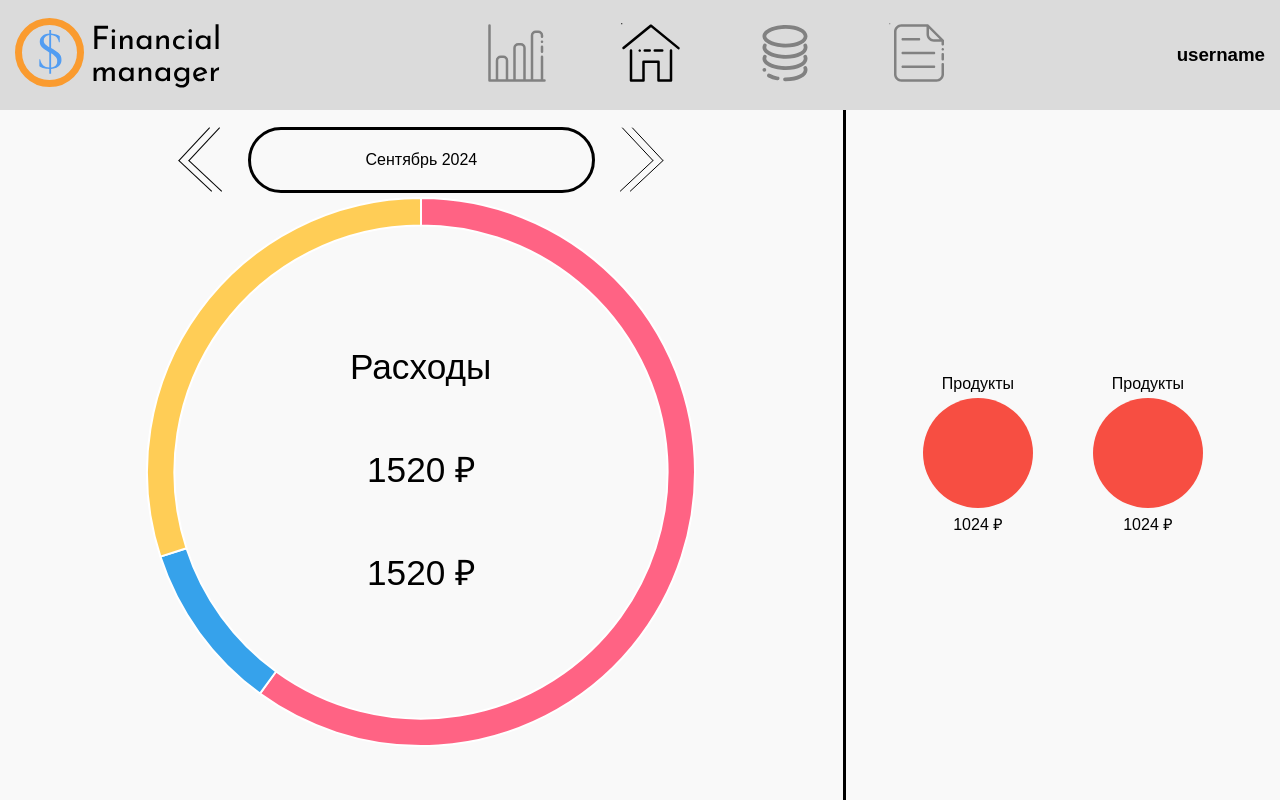
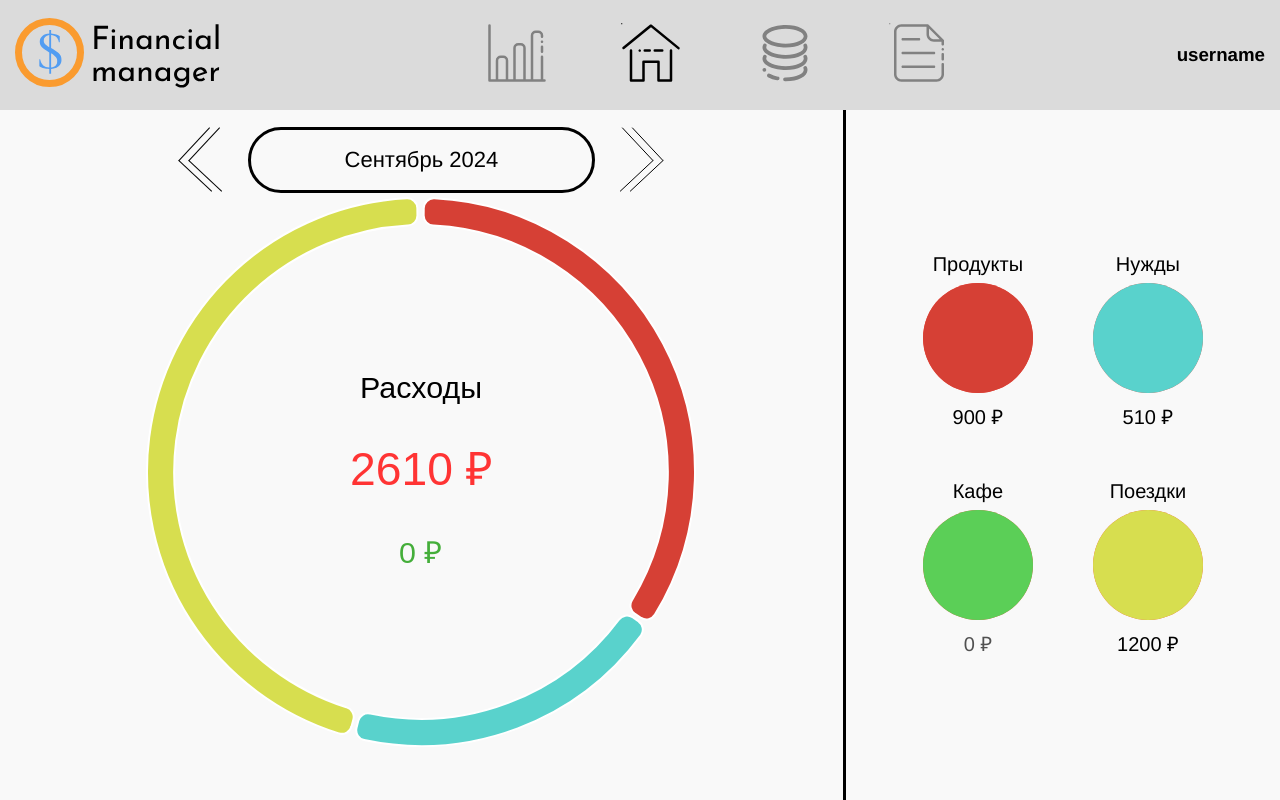
Before and after one commit to dedmaksim03/uiux, a React (Vite) app: page /home in a window 1280 px wide. Built offline with nearby package versions, Linux system fonts and the light colour scheme.

Commit message:
working with css, diagram + categories is working

```diff
--- a/src/components/Category/category.module.css
+++ b/src/components/Category/category.module.css
@@ -14,9 +14,18 @@
 
 .name_category {
   margin: 0;
-  margin-bottom: 5px;
+  margin-bottom: 7px;
+  font-size: 20px;
 }
 .sum_category {
   margin: 0;
-  margin-top: 5px;
+  margin-top: 10px;
+  font-size: 20px;
 }
+
+.sum_category_zero {
+  margin: 0;
+  margin-top: 10px;
+  font-size: 20px;
+  color: rgb(81, 81, 81);
+}
--- a/src/components/Category/index.tsx
+++ b/src/components/Category/index.tsx
@@ -1,11 +1,20 @@
 import style from './category.module.css';
 
-const index = () => {
+interface category {
+  category_name: string,
+  category_cost: number,
+  category_color: string
+}
+
+const index = ({category_name, category_cost, category_color} : category) => {
   return (
     <div className={style.category_container}>
-      <p className={style.name_category}> Продукты </p>
-      <div className={style.category}></div>
-      <p className={style.sum_category}> 1024 ₽</p>
+      <p className={style.name_category}> {category_name} </p>
+      <div className={style.category}>
+        <div style={{height: '100%', width: '100%', borderRadius: '100%', backgroundColor: category_color}}>
+        </div>
+      </div>
+      <p className={category_cost != 0 ? style.sum_category : style.sum_category_zero}> {category_cost} ₽</p>
     </div>
   );
 };
--- a/src/components/MainDiagram/index.tsx
+++ b/src/components/MainDiagram/index.tsx
@@ -1,48 +1,27 @@
 import style from './maindiagram.module.css';
 import { Doughnut } from 'react-chartjs-2';
 import 'chart.js/auto'
-// import Chart from 'chart.js/auto';
-// import 'chartjs-plugin-labels'; // Импортируем плагин
 
-const index = () => {
-  // Chart.register({
-  //   id: 'customPluginName',
-  //   beforeDraw: function(chart) {
-  //     const width = chart.width,
-  //         height = chart.height,
-  //         ctx = chart.ctx;
+interface data {
+  data_relation: Array<number>,
+  data_color: Array<string>,
+  data_names: Array<string>
+}
 
-  //     ctx.restore();
-  //     const fontSize = (height / 114).toFixed(2);
-  //     ctx.font = fontSize + "em sans-serif";
-  //     ctx.textBaseline = "middle";
-
-  //     const text = "75%",
-  //         textX = Math.round((width - ctx.measureText(text).width) / 2),
-  //         textY = height / 2;
-
-  //     ctx.fillText(text, textX, textY);
-  //     ctx.save();
-  //   }
-  // });
+const index = ({data_relation, data_color, data_names}: data) => {
+  let all_income = 0
+  data_relation.forEach((element) => all_income += element)
   return (
     <div className={style.diagram_container}>
       <div className={style.inner_diagram_container}>
       <Doughnut width={550} height={550} data={{
-                  labels: [
-                    'Red',
-                    'Blue',
-                    'fsdf', 'sdfsf'
-                  ],
+                  labels: data_names,
                   datasets: [{
-                    label: 'My First Dataset',
-                    data: [300, 50, 150],
-                    backgroundColor: [
-                      'rgb(255, 99, 132)',
-                      'rgb(54, 162, 235)',
-                      'rgb(255, 205, 86)'
-                    ],
-                    hoverOffset: 4
+                    data: data_relation,
+                    backgroundColor: data_color,
+                    hoverOffset: 4,
+                    borderRadius: 10,
+                    spacing: 5
                   }],
                 }}
                 options={
@@ -63,26 +42,34 @@ const index = () => {
                         ctx = chart.ctx;
 
                     ctx.restore();
-                    const fontSize = (height / 250).toFixed(2);
+
+                    const fontSize = (height / 290).toFixed(2);
                     ctx.font = fontSize + "em sans-serif";
                     ctx.textBaseline = "middle";
+                    const text = "Расходы",
+                    textX = Math.round((width - ctx.measureText(text).width) / 2),
+                    textY = height / 2 - height/4 + height/10;
+                    ctx.fillStyle = "rgba(0, 0, 0, 1)";
+                    ctx.fillText(text, textX, textY);
 
-                    const text = "Расходы",
-                        textX = Math.round((width - ctx.measureText(text).width) / 2),
-                        textY = height / 2 - height/4 + height/16;
+                    const fontSize_middle = (height / 190).toFixed(2);
+                    ctx.font = fontSize_middle + "em sans-serif";
+                    const text_middle = all_income + " ₽",
+                    text2X = Math.round((width - ctx.measureText(text_middle).width) / 2),
+                    text2Y = height / 2;
+                    ctx.fillStyle = "rgba(255, 52, 52, 1)";
+                    ctx.fillText(text_middle, text2X, text2Y);
 
-                    const text_2 = "1520 ₽",
-                    text2X = Math.round((width - ctx.measureText(text_2).width) / 2),
-                    text2Y = height / 2;
+                    const fontSize_bottom = (height / 290).toFixed(2);
+                    ctx.font = fontSize_bottom + "em sans-serif";
+                    const text_3 = "0 ₽",
+                    text3X = Math.round((width - ctx.measureText(text_3).width) / 2),
+                    text3Y = height/2 + height/4 - height/10;
+                    ctx.fillStyle = "rgba(68, 174, 58, 1)";
+                    ctx.fillText(text_3, text3X, text3Y);
 
-                    const text_3 = "1520 ₽",
-                    text3X = Math.round((width - ctx.measureText(text_3).width) / 2),
-                    text3Y = height/2 + height/4 - height/16;
+                    ctx.save();
 
-                    ctx.fillText(text, textX, textY);
-                    ctx.fillText(text_2, text2X, text2Y);
-                    ctx.fillText(text_3, text3X, text3Y);
-                    ctx.save();
                   }
                 }
               ]}
--- a/src/components/Slider/slider.module.css
+++ b/src/components/Slider/slider.module.css
@@ -12,4 +12,5 @@
   align-items: center;
   margin-right: 5%;
   margin-left: 5%;
+  font-size: 22px;
 }
--- a/src/global.css
+++ b/src/global.css
@@ -4,7 +4,7 @@ body {
   padding: 0;
   height: 100%;
   width: 100%;
-  font-family: 'Arial', sans-serif;
+  font-family: 'Helvetica', sans-serif;
   display: flex;
 }
 #root {
--- /dev/null
+++ b/src/pages/Home/CategoryData.json
@@ -0,0 +1,30 @@
+[
+    {
+        "id": 1,
+        "name": "Продукты",
+        "categoryType": "Расход",
+        "sumCategory": 900.0,
+        "categoryColor": "rgba(214, 64, 53, 1)"
+    },
+    {
+        "id": 3,
+        "name": "Нужды",
+        "categoryType": "Расход",
+        "sumCategory": 510.0,
+        "categoryColor": "rgba(89, 210, 204, 1)"
+    },
+    {
+        "id": 5,
+        "name": "Кафе",
+        "categoryType": "Расход",
+        "sumCategory": 0.0,
+        "categoryColor": "rgba(91, 207, 87, 1)"
+    },
+    {
+        "id": 4,
+        "name": "Поездки",
+        "categoryType": "Расход",
+        "sumCategory": 1200.0,
+        "categoryColor": "rgba(215, 222, 79, 1)"
+    }
+]
--- a/src/pages/Home/home.module.css
+++ b/src/pages/Home/home.module.css
@@ -47,5 +47,5 @@
   grid-template-columns: repeat(auto-fit, 150px);
   grid-auto-flow: dense;
   column-gap: 20px;
-  row-gap: 20px;
+  row-gap: 50px;
 }
--- a/src/pages/Home/index.tsx
+++ b/src/pages/Home/index.tsx
@@ -2,8 +2,20 @@ import style from './home.module.css';
 import Slider from '../../components/Slider';
 import MainDiagram from '../../components/MainDiagram';
 import Category from '../../components/Category';
+import data from './CategoryData.json';
 
 function Home() {
+  const categories = []
+  const data_relation= []
+  const data_color = []
+  const data_names = []
+  for (let i=0; i < data.length; i++){
+    console.log(data[i])
+    categories.push(<Category category_name={data[i].name} category_cost={data[i].sumCategory} category_color={data[i].categoryColor}/>)
+    data_relation.push(data[i].sumCategory)
+    data_color.push(data[i].categoryColor)
+    data_names.push(data[i].name)
+  }
   return (
     <div className={style.container}>
       <div className={style.column_left}>
@@ -11,13 +23,14 @@ function Home() {
           <Slider />
         </div>
         <div className={style.con_diagram}>
-          <MainDiagram />
+          <MainDiagram data_relation={data_relation}
+                        data_color={data_color}
+                        data_names={data_names}/>
         </div>
       </div>
       <div className={style.column_right}>
         <div className={style.categories_container}>
-          <Category />
-          <Category />
+          {categories}
         </div>
       </div>
     </div>
```
Also changed, not shown: src/Utils/Data.tsx (deleted, +0 -32 lines), src/components/MainDiagram/maindiagram.module.css (+0 -7 lines).
